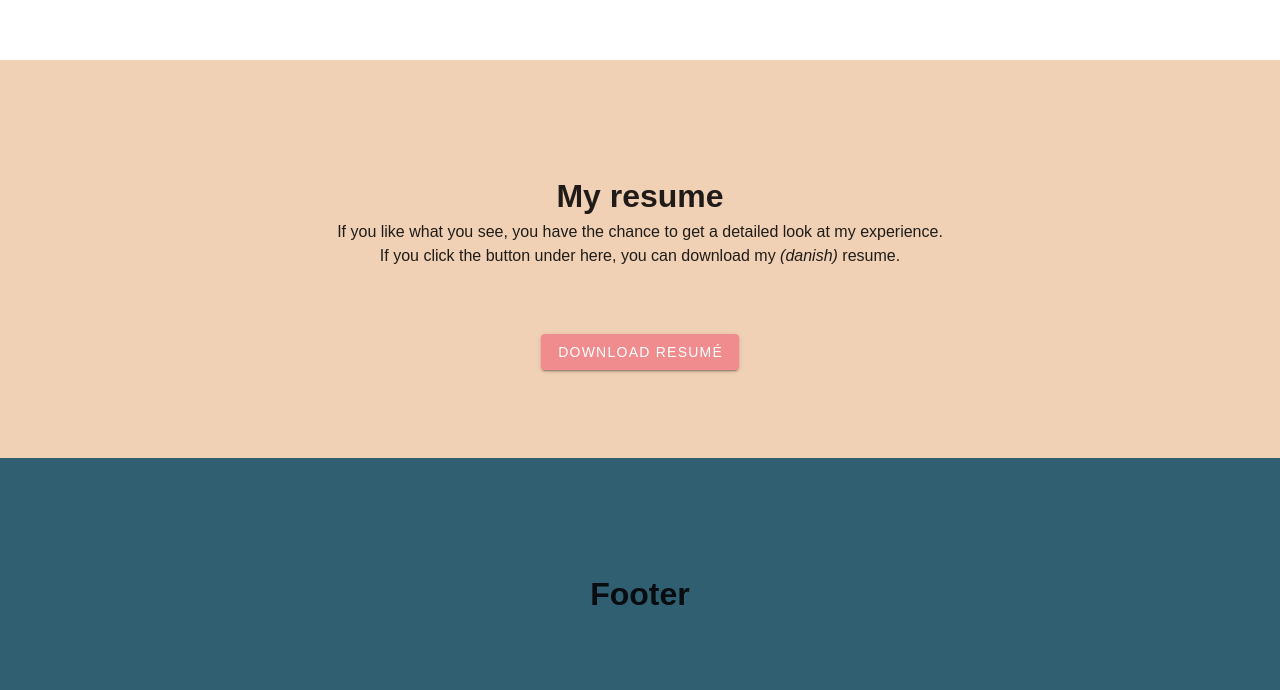
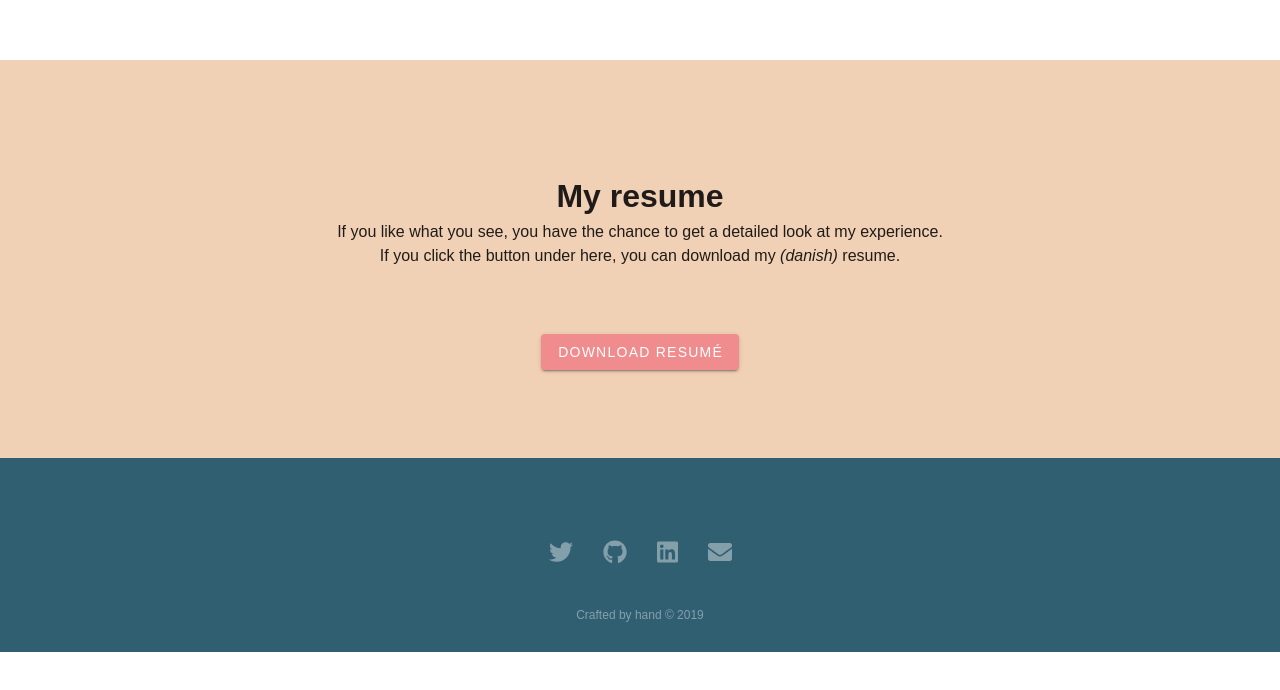
Before and after one commit to jebkor/jebkor.dk, a Vue app: page /#/ in a window 1280 px wide. Shown: the part 3427-4117 px from the top of the page. After the commit the page ends 4079 px from the top, so only its background shows below. Built offline with nearby package versions, Linux system fonts and the light colour scheme.

Commit message:
Add icons and links to the footer
Prior to this change, it just said "footer"

```diff
--- a/package.json
+++ b/package.json
@@ -15,6 +15,11 @@
     "vuetify": "^2.0.19"
   },
   "devDependencies": {
+    "@fortawesome/fontawesome-free": "^5.11.2",
+    "@fortawesome/fontawesome-svg-core": "^1.2.25",
+    "@fortawesome/free-brands-svg-icons": "^5.11.2",
+    "@fortawesome/free-solid-svg-icons": "^5.11.2",
+    "@fortawesome/vue-fontawesome": "^0.1.7",
     "@vue/cli-plugin-babel": "^3.11.0",
     "@vue/cli-plugin-eslint": "^3.11.0",
     "@vue/cli-service": "^3.11.0",
--- a/src/components/organisms/Footer.vue
+++ b/src/components/organisms/Footer.vue
@@ -1,7 +1,65 @@
 <template>
   <v-row class="footer">
     <v-col xs="12" class="logo text-center">
-      <h1>Footer</h1>
+      <ul>
+        <li>
+          <v-tooltip top>
+            <template v-slot:activator="{ on }">
+              <a href="https://twitter.com/jebkor_" target="_blank" v-on="on">
+                <font-awesome-icon
+                  :icon="['fab', 'twitter']"
+                  class="fa-icon"
+                />
+              </a>
+            </template>
+            <span>Go to Twitter</span>
+          </v-tooltip>
+        </li>
+
+        <li>
+          <v-tooltip top>
+            <template v-slot:activator="{ on }">
+              <a href="https://github.com/jebkor" target="_blank" v-on="on">
+                <font-awesome-icon
+                  :icon="['fab', 'github']"
+                  class="fa-icon"
+                />
+              </a>
+            </template>
+            <span>Go to Github</span>
+          </v-tooltip>
+        </li>
+
+        <li>
+          <v-tooltip top>
+            <template v-slot:activator="{ on }">
+               <a href="https://www.linkedin.com/in/jesper-korsbakke/" target="_blank" v-on="on">
+                <font-awesome-icon
+                  :icon="['fab', 'linkedin']"
+                  class="fa-icon"
+                />
+              </a>
+            </template>
+            <span>Go to LinkedIn</span>
+          </v-tooltip>
+        </li>
+
+        <li>
+          <v-tooltip top>
+            <template v-slot:activator="{ on }">
+              <a href="mailto:jesper@jebkor.dk?subject=I'm interested in learning more!" v-on="on">
+                <font-awesome-icon
+                  :icon="['fas', 'envelope']"
+                  class="fa-icon"
+                />
+              </a>
+            </template>
+            <span>Send me a mail</span>
+          </v-tooltip>
+        </li>
+      </ul>
+
+      <p>Crafted by hand © 2019</p>
     </v-col>
   </v-row>
 </template>
@@ -15,7 +73,38 @@
 <style lang="scss" scoped>
 .footer {
   background: $secondary;
-  padding-top: 100px;
-  padding-bottom: 100px;
+  padding-top: 30px;
+  padding-bottom: 16px;
+
+  ul {
+    display: inline-flex;
+    list-style: none;
+    padding: 0;
+    padding: 35px 0;
+
+    li {
+      padding: 0 15px;
+      font-size: 24px;
+      color: #fff;
+      opacity: .4;
+      transition: all .2s ease;
+
+      a {
+        color: inherit;
+      }
+
+      &:hover {
+        opacity: 1;
+        transition: all .2s ease;
+      }
+    }
+  }
+
+  p {
+    color: #fff;
+    font-size: 12px;
+    opacity: .4;
+    margin: 0;
+  }
 }
 </style>
--- a/src/main.js
+++ b/src/main.js
@@ -5,10 +5,36 @@ import router from './router'
 import 'vuetify/dist/vuetify.min.css'
 import vuetify from './plugins/vuetify'
 
+// FontAwesome stuff
+import {
+  library
+} from '@fortawesome/fontawesome-svg-core'
+import {
+  faEnvelope
+} from '@fortawesome/free-solid-svg-icons'
+import {
+  faGithub,
+  faTwitter,
+  faLinkedin
+} from '@fortawesome/free-brands-svg-icons'
+import {
+  FontAwesomeIcon
+} from '@fortawesome/vue-fontawesome'
+
+// scss styles
 import './styles/main.scss'
 
+// Vue initializations
 Vue.use(vuetify)
+Vue.component('font-awesome-icon', FontAwesomeIcon)
+library.add(
+  faGithub,
+  faTwitter,
+  faEnvelope,
+  faLinkedin
+)
 
+// Vue config
 Vue.config.productionTip = false
 
 new Vue({
```
Also changed, not shown: src/components/organisms/Skills.vue (+3 -6 lines), 1 other file (tests, documents, lock files or other folders).
